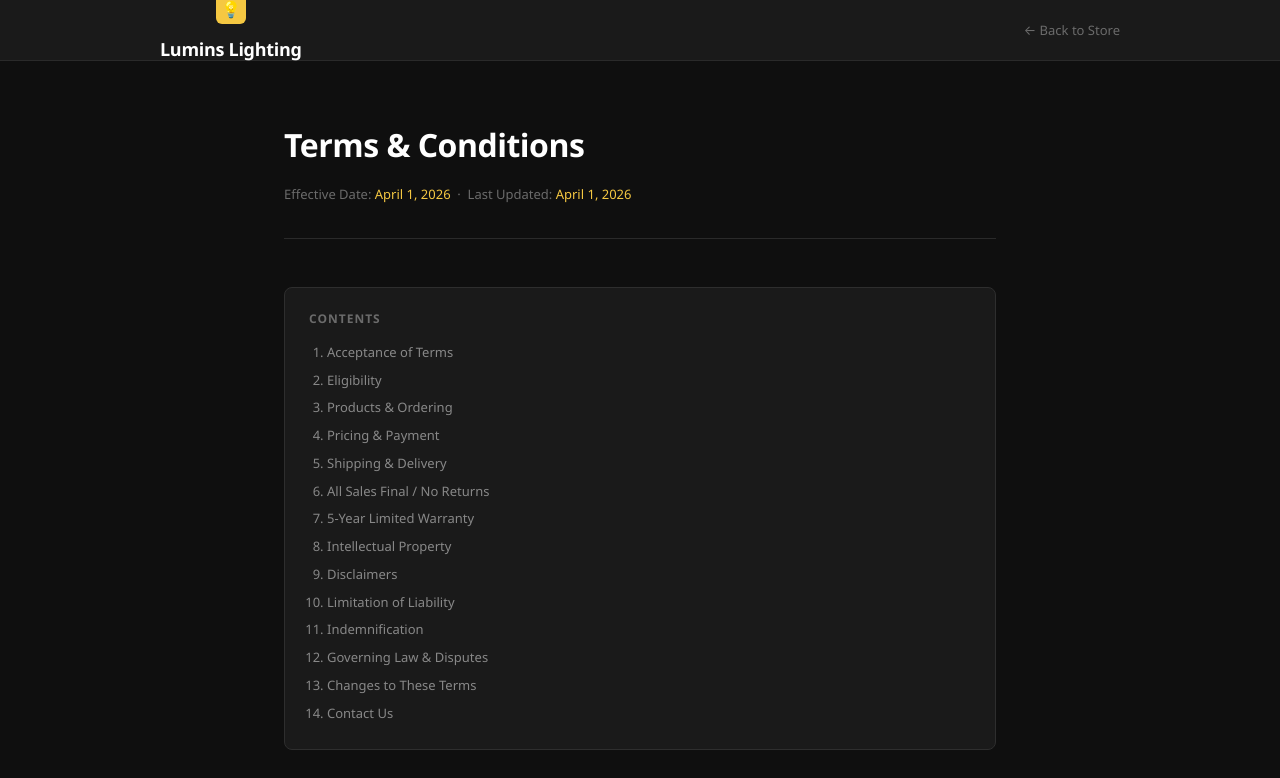
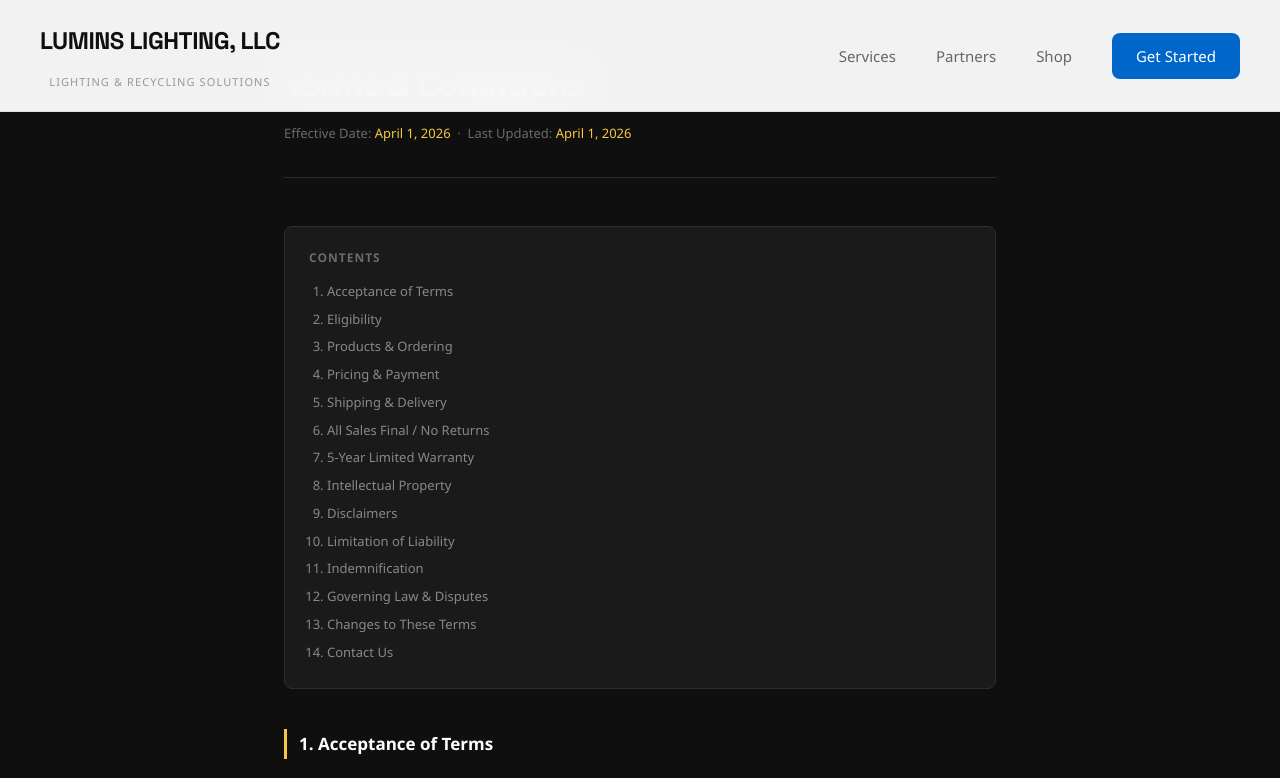
Before and after one commit to CuriousUknownDev/chat-codex-lumins-build, a Next.js app: page /terms in a window 1280 px wide. Shown: the top 778 px of the page. Built offline with nearby package versions, Linux system fonts and the light colour scheme.

Commit message:
Replace embedded header in terms page with NavBar component

```diff
--- a/app/terms/page.tsx
+++ b/app/terms/page.tsx
@@ -1,9 +1,11 @@
+import NavBar from '../components/NavBar';
 export const metadata = { title: 'Terms & Conditions | Lumins Lighting' };
 
 export default function TermsPage() {
   return (
     <>
-      <style dangerouslySetInnerHTML={{ __html: `:root { --gold:#F5C842;--gold-dark:#C9A010;--dark:#0F0F0F;--dark2:#1A1A1A;--dark3:#222;--gray:#6B6B6B;--gray-light:#E8E8E8;--white:#FFFFFF;--font:'Segoe UI',system-ui,-apple-system,sans-serif; }
+            <NavBar />
+<style dangerouslySetInnerHTML={{ __html: `:root { --gold:#F5C842;--gold-dark:#C9A010;--dark:#0F0F0F;--dark2:#1A1A1A;--dark3:#222;--gray:#6B6B6B;--gray-light:#E8E8E8;--white:#FFFFFF;--font:'Segoe UI',system-ui,-apple-system,sans-serif; }
     *,*::before,*::after{box-sizing:border-box;margin:0;padding:0}
     body{font-family:var(--font);background:var(--dark);color:#D0D0D0;line-height:1.75;font-size:15px}
     header{background:var(--dark2);border-bottom:1px solid #2a2a2a;padding:0 24px;position:sticky;top:0;z-index:100}
@@ -51,13 +53,7 @@ export default function TermsPage() {
     footer{border-top:1px solid #1e1e1e;padding:24px;text-align:center;font-size:12px;color:var(--gray)}
     footer a{color:var(--gray);text-decoration:none}
     footer a:hover{color:var(--gold)}` }} />
-      <div dangerouslySetInnerHTML={{ __html: `<header>
-    <div class="header-inner">
-      <a href="/" class="logo"><div class="logo-icon">💡</div>Lumins Lighting</a>
-      <a href="/" class="back-link">← Back to Store</a>
-    </div>
-  </header>
-  <div class="page-wrap">
+      <div dangerouslySetInnerHTML={{ __html: `  <div class="page-wrap">
     <div class="page-hero">
       <h1>Terms &amp; Conditions</h1>
       <p class="meta">Effective Date: <span>April 1, 2026</span> &nbsp;·&nbsp; Last Updated: <span>April 1, 2026</span></p>
```
